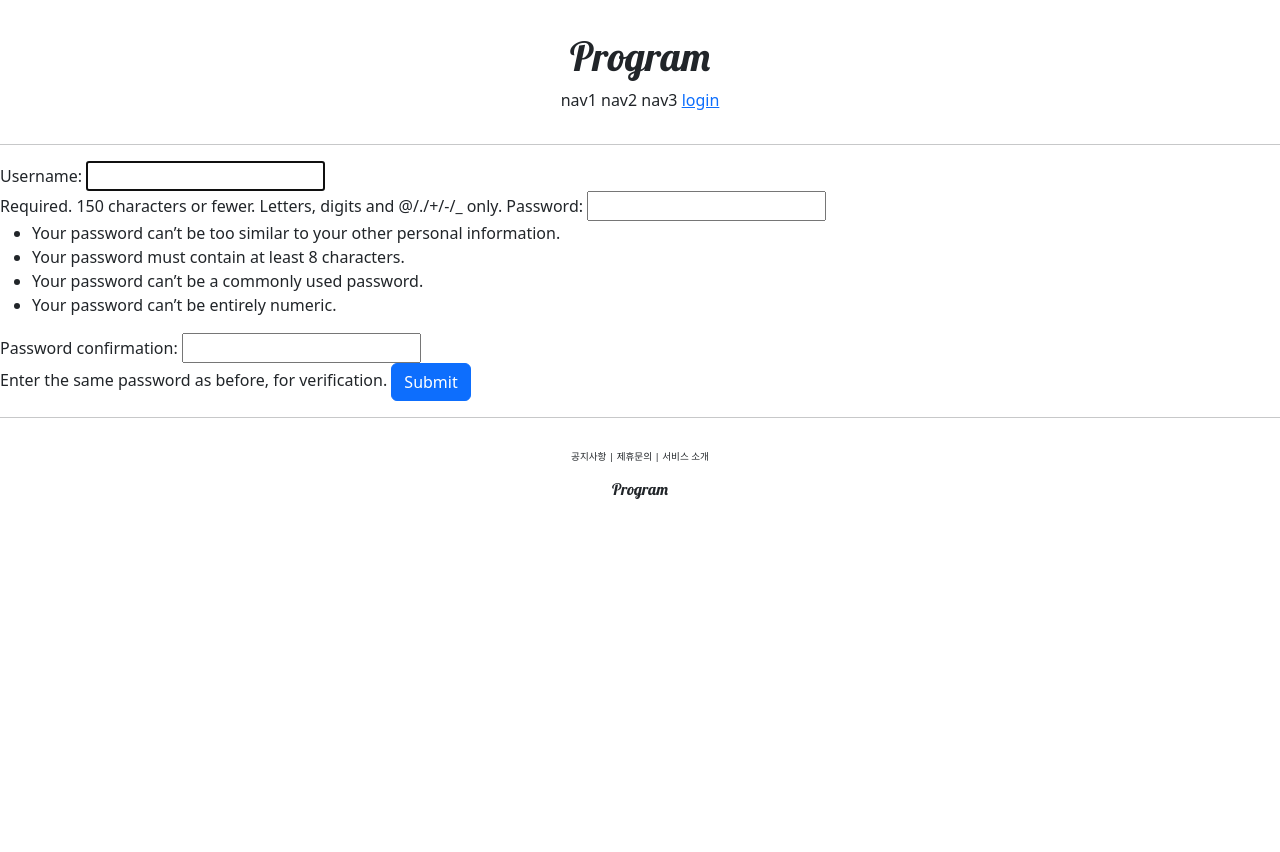
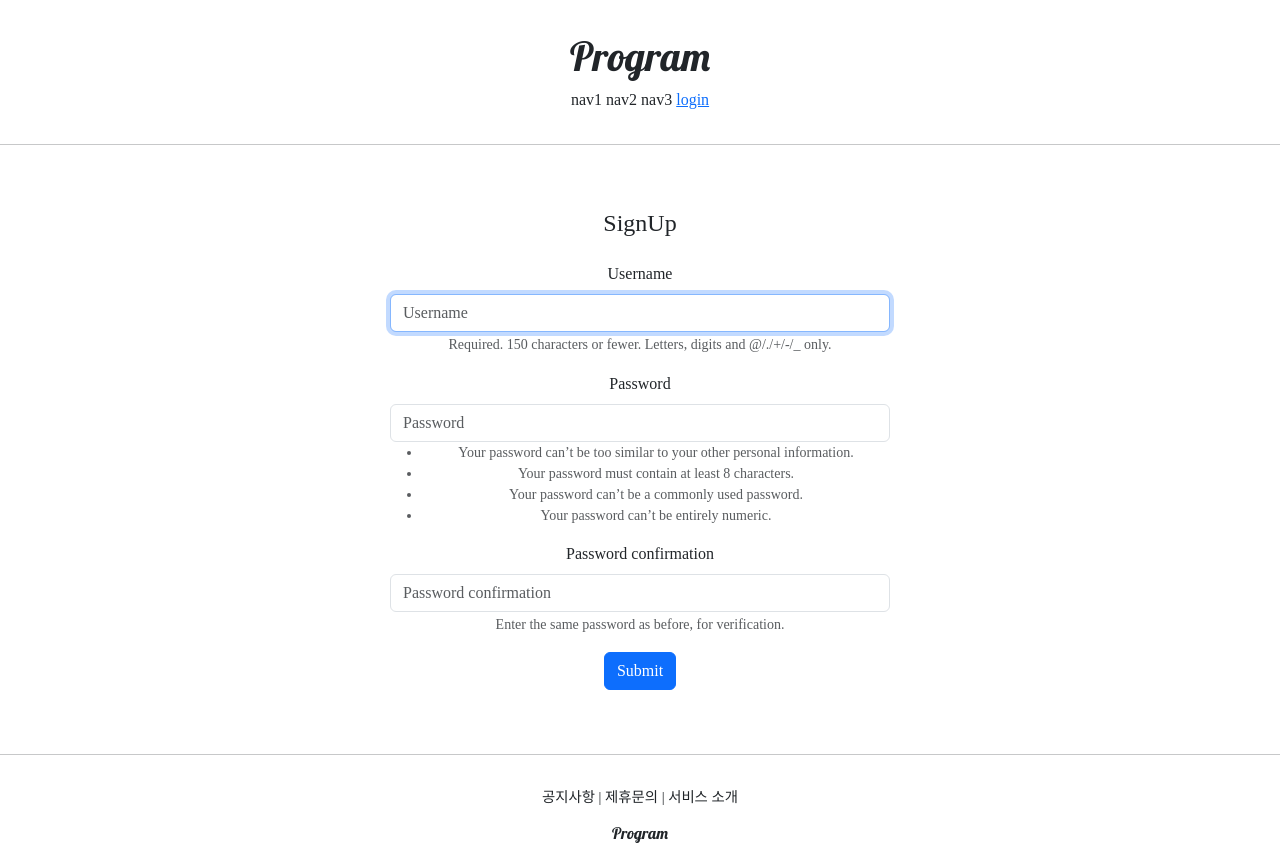
Before and after one commit to osungy69/django, a Django app: page /account/create/ in a window 1280 px wide. Before the commit the page ends 499 px from the top, so only its background shows below. Run offline with Django 4.2, Linux system fonts and the light colour scheme; some libraries are stand-ins or nearby versions.

Commit message:
django course 23 commit

```diff
--- a/accountapp/templates/accountapp/create.html
+++ b/accountapp/templates/accountapp/create.html
@@ -1,11 +1,17 @@
 {% extends 'base.html' %}
+{% load bootstrap5 %}
 
 {% block content %}
 
-  <div style="text-align: center`">
+  <div style="text-align: center; max-width: 500px; margin: 4rem auto">
+    <div class="mb-4">
+      <h4>
+        SignUp
+      </h4>
+    </div>
     <form action="{% url 'accountapp:create' %}" method="post">
       {% csrf_token %}
-      {{ form }}
+      {% bootstrap_form form %}
       <input type="submit" class="btn btn-primary">
     </form>
   </div>
--- a/program/settings.py
+++ b/program/settings.py
@@ -49,6 +49,7 @@
     'django.contrib.sessions',
     'django.contrib.messages',
     'django.contrib.staticfiles',
+    'bootstrap5',
     'accountapp',
 ]
 
--- a/static/base.css
+++ b/static/base.css
@@ -3,7 +3,7 @@
 }
 
 .program_footer_button {
-    font-size: .6rem;
+    font-size: .9rem;
 }
 
 .program_footer {
--- a/templates/base.html
+++ b/templates/base.html
@@ -3,7 +3,7 @@
 
 {% include 'head.html' %}
 
-<body>
+<body style="font-family: 'NanumSquareR';">
 
     {% include 'header.html' %}
 
--- a/templates/head.html
+++ b/templates/head.html
@@ -14,6 +14,29 @@
     <link href="https://fonts.googleapis.com/css2?family=Lobster&display=swap" rel="stylesheet">
 
     <!-- DEFAULT CSS LINK -->
-    <link rel="stylesheet"  type="text/css" href="{% static 'base.css' %}"
+    <link rel="stylesheet"  type="text/css" href="{% static 'base.css' %}">
+
+    <style>
+        @font-face {
+            font-family: 'NanumSquareR';
+            scr: local('NanumSquareR'),
+            url("{% static 'fonts/NanumSquareR.otf' %}") format("opentype");
+        }
+        @font-face {
+            font-family: 'NanumSquareEB';
+            scr: local('NanumSquareEB'),
+            url("{% static 'fonts/NanumSquareEB.otf' %}") format("opentype");
+        }
+        @font-face {
+            font-family: 'NanumSquareL';
+            scr: local('NanumSquareL'),
+            url("{% static 'fonts/NanumSquareL.otf' %}") format("opentype");
+        }
+        @font-face {
+            font-family: 'NanumSquareB';
+            scr: local('NanumSquareB'),
+            url("{% static 'fonts/NanumSquareB.otf' %}") format("opentype");
+        }
+    </style>
 
 </head>
```
Also changed, not shown: accountapp/templates/accountapp/login.html (+5 -3 lines), static/fonts/NanumSquareB.otf (added), static/fonts/NanumSquareEB.otf (added), static/fonts/NanumSquareL.otf (added), static/fonts/NanumSquareR.otf (added).
